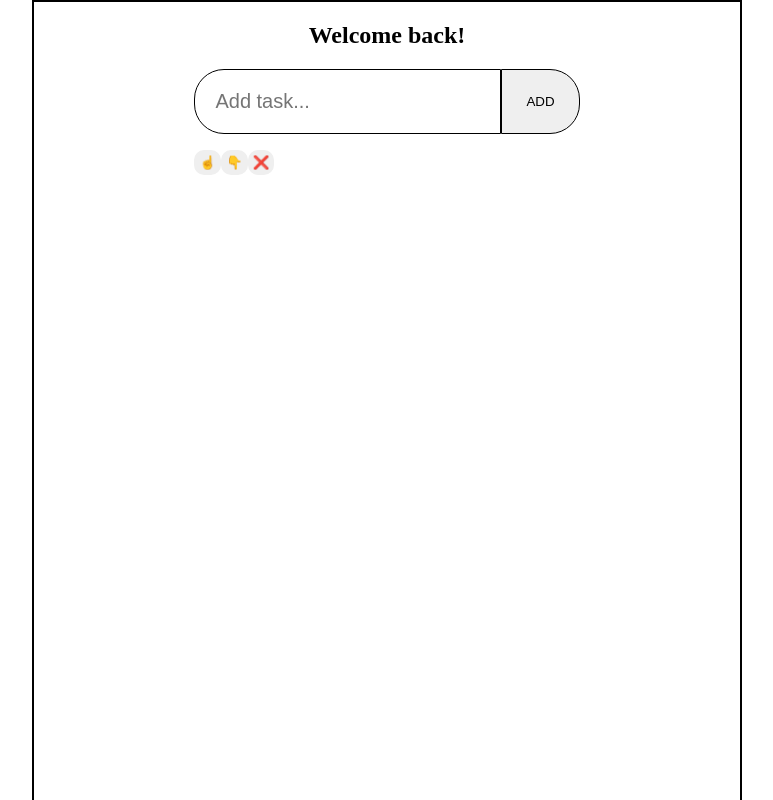
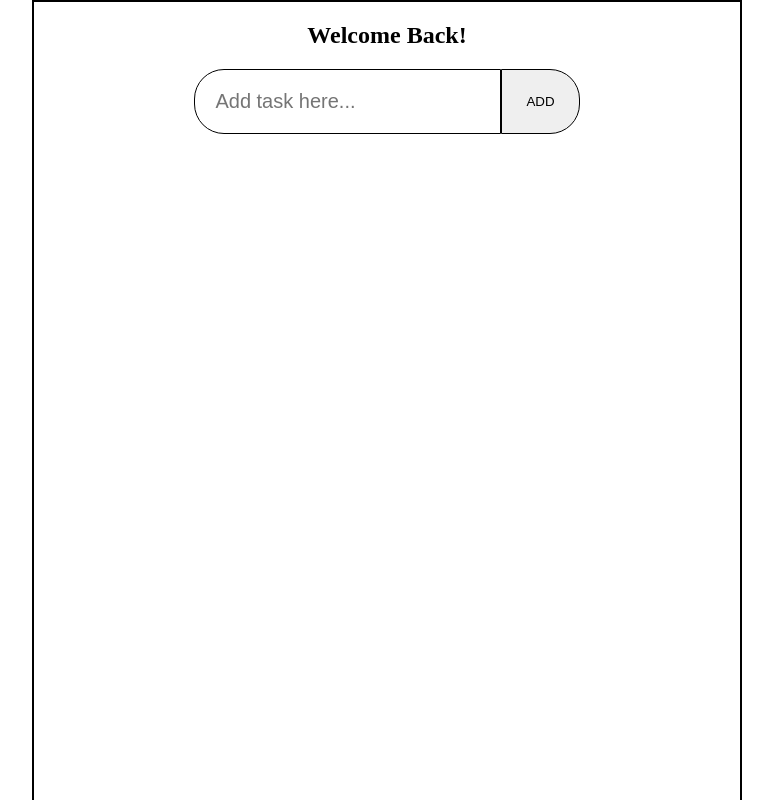
Before and after one commit to AnthonyLTorrefranca/todo-list, a React (Vite) app: page / in a window 1280 px wide. Shown: the top 800 px of the page, without its empty margins (253-1026 px from the left). Built offline with nearby package versions, Linux system fonts and the light colour scheme.

Commit message:
added the move up and down functionality.

```diff
--- a/src/components/Todo.css
+++ b/src/components/Todo.css
@@ -72,5 +72,5 @@ h1 {
     font-size: 20px;
     color: red;
     padding: 20px;
-    margin: 0 85px;
+    margin: 10px 65px;
 }
--- a/src/components/Todo.jsx
+++ b/src/components/Todo.jsx
@@ -2,55 +2,65 @@ import React, {useState} from 'react'
 import './Todo.css'
 
 export default function Todo(){
-    const [alert,setAlert] = useState("idle")
-    const [task,setTask] = useState("")
+    const [alert, setAlert] = useState("idle")
+    const [task, setTask] = useState("")
     const [taskList, setTaskList] = useState([])
-
     function handleSubmit(e){
         e.preventDefault()
-            // blank
-        if (task.trim()===""){
+        if (task.trim() === ""){
             setAlert("blank")
             return
-            // duplicate
-        } else if (taskList){
-            return
         }
-            // unique key ngani
-        const newTask = {id: crypto.randomUUID, text: task}
-        setTaskList(prev=>[...prev, newTask])
+        const newTask = { id: crypto.randomUUID(), text: task}
+        setTaskList(prev=> [...prev, newTask])
+        setTask("")
     }
     function handleChange(e){
         setTask(e.target.value)
         setAlert("idle")
     }
     function handleDelete(index){
+        const updatedTask= taskList.filter((_,i)=> i !==index)
+        setTaskList(updatedTask)
     }
     function moveUp(index){
         const updatedTask = [...taskList]
-        console.log("test up ngani")
+        if (index > 0){
+            [updatedTask[index], updatedTask[index-1]] = [updatedTask[index-1], updatedTask[index]]
+            setTaskList(updatedTask)
+        }
     }
     function moveDown(index){
         const updatedTask = [...taskList]
+        if (index < updatedTask.length - 1){
+            [updatedTask[index + 1], updatedTask[index]] = [updatedTask[index], updatedTask[index + 1]]
+            setTaskList(updatedTask)
         }
-return (<section className='todo_container'>
+    }
+return(
+    <section className="todo_container">
+        {alert === "idle" && <h1>Welcome Back!</h1>}
+        {alert === "blank" && <span className="alertUser">You need to enter a task!</span>}
+        {alert === "duplicate" && <span className="alertUser">That task exist already!</span>}
         <form onSubmit={handleSubmit}>
-        {alert === "idle" && <h1>Welcome back!</h1>}
-        {alert === "blank" && <span className='alertUser'>Enter valid task!</span>}
-        {alert === "duplicate" && <span className='alertUser'>This task already exist!</span>}
             <section className="taskGroup">
-            <input type="text" placeholder="Add task..."
-                name="task" value={task} onChange={handleChange} />
+                <input type="text" name="task" value={task} onChange={handleChange}
+                    placeholder="Add task here..." />
                 <button>ADD</button>
+
             </section>
+        </form>
         <section className="tasks">
             <ul>
+                {taskList.map((task, index) => (
+                <li key={task.id}> {task.text}
                     <section className="listBtn">
                         <button type="button" onClick={()=> moveUp(index)}>☝️</button>
                         <button type="button" onClick={()=> moveDown(index)}>👇</button>
                         <button type="button" onClick={()=>handleDelete(index)}>❌</button>
                     </section>
+                </li> ))}
             </ul>
         </section>
-    </form>
-</section>)}
+    </section>
+)}
```
Lines whose indentation alone changed are shown as unchanged.
